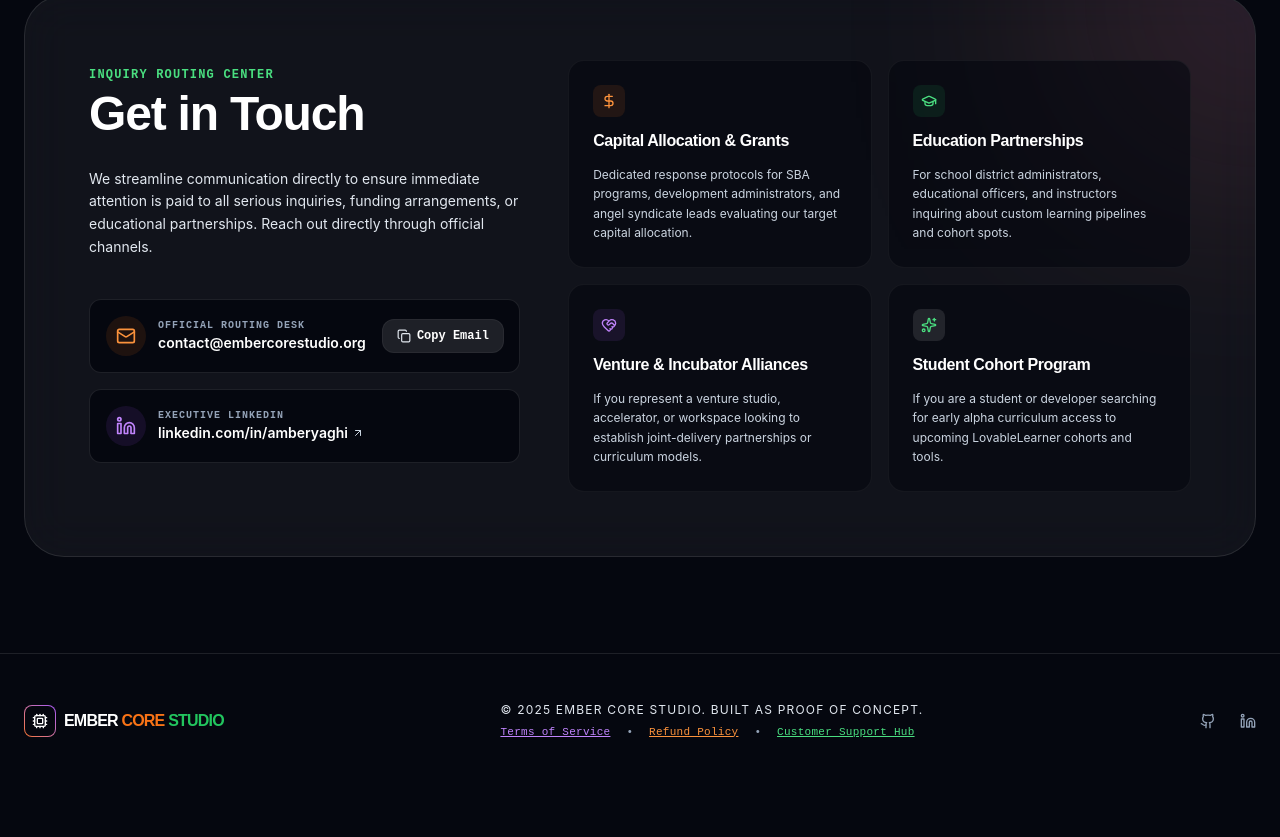
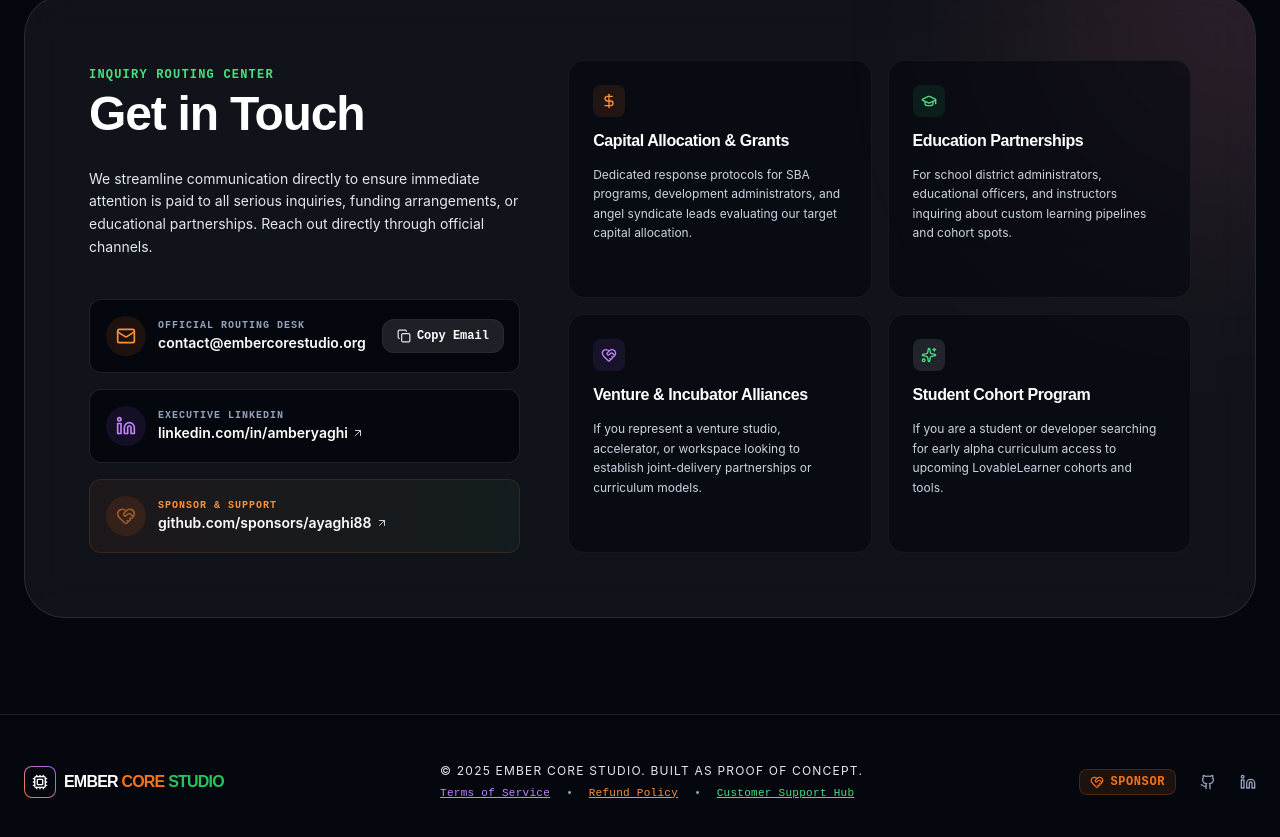
Before and after one commit to ayaghi88/EmberCoreStudio, a React (Vite) app: page / in a window 1280 px wide. Shown: the part 10818-11655 px from the top of the page. Before the commit the page ends 11606 px from the top, so only its background shows below. Built offline with nearby package versions, Linux system fonts and the light colour scheme.

Commit message:
feat: add GitHub sponsorship link and README documentation
Integrate a GitHub sponsorship section into the application footer and provide a comprehensive project overview and setup guide in the README.

```diff
--- a/src/App.tsx
+++ b/src/App.tsx
@@ -1611,6 +1611,24 @@
                     </a>
                   </div>
                 </div>
+
+                <div className="p-4 rounded-xl bg-gradient-to-r from-ember-500/5 to-prosperity-500/5 border border-ember-500/15 flex items-center gap-3 hover:border-ember-500/40 transition-all group">
+                  <div className="w-10 h-10 rounded-full bg-ember-500/10 flex items-center justify-center shrink-0">
+                    <HeartHandshake className="w-5 h-5 text-ember-400 animate-pulse" />
+                  </div>
+                  <div>
+                    <p className="text-[10px] font-bold uppercase tracking-widest text-ember-400 font-mono">Sponsor & Support</p>
+                    <a
+                      href="https://github.com/sponsors/ayaghi88"
+                      target="_blank"
+                      rel="noreferrer"
+                      className="text-sm font-semibold text-white hover:text-ember-400 transition-colors flex items-center gap-1"
+                    >
+                      <span>github.com/sponsors/ayaghi88</span>
+                      <ArrowUpRight className="w-3 h-3 text-clarity-400 group-hover:translate-x-0.5 group-hover:-translate-y-0.5 transition-transform" />
+                    </a>
+                  </div>
+                </div>
               </div>
             </div>
 
@@ -1702,11 +1720,21 @@
             </div>
           </div>
 
-          <div className="flex gap-6">
-            <a href="https://github.com/ayaghi88" target="_blank" rel="noreferrer" className="hover:text-white transition-colors">
+          <div className="flex items-center gap-6">
+            <a
+              href="https://github.com/sponsors/ayaghi88"
+              target="_blank"
+              rel="noreferrer"
+              className="text-ember-500 hover:text-ember-400 flex items-center gap-1.5 text-xs font-semibold uppercase tracking-wider font-mono bg-ember-500/10 border border-ember-500/20 px-2.5 py-1 rounded-lg hover:scale-105 active:scale-95 transition-all"
+              title="Sponsor on GitHub"
+            >
+              <HeartHandshake className="w-3.5 h-3.5" />
+              <span>Sponsor</span>
+            </a>
+            <a href="https://github.com/ayaghi88" target="_blank" rel="noreferrer" className="hover:text-white transition-colors" title="GitHub Profile">
               <Github className="w-4 h-4" />
             </a>
-            <a href="https://linkedin.com/in/amberyaghi" target="_blank" rel="noreferrer" className="hover:text-royal-400 transition-colors">
+            <a href="https://linkedin.com/in/amberyaghi" target="_blank" rel="noreferrer" className="hover:text-royal-400 transition-colors" title="LinkedIn Profile">
               <Linkedin className="w-4 h-4" />
             </a>
           </div>
```
Also changed, not shown: 1 other file (tests, documents, lock files or other folders).
